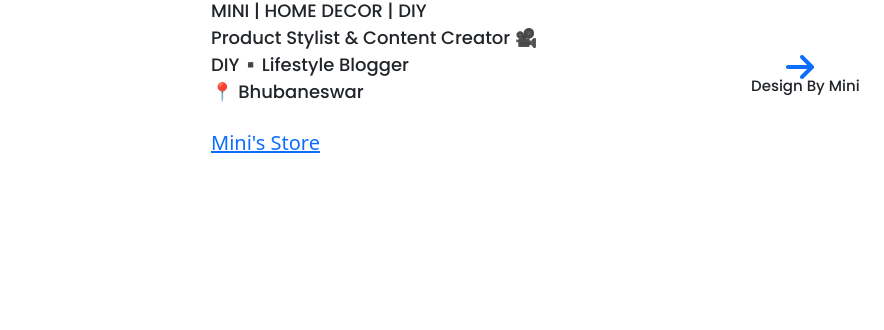
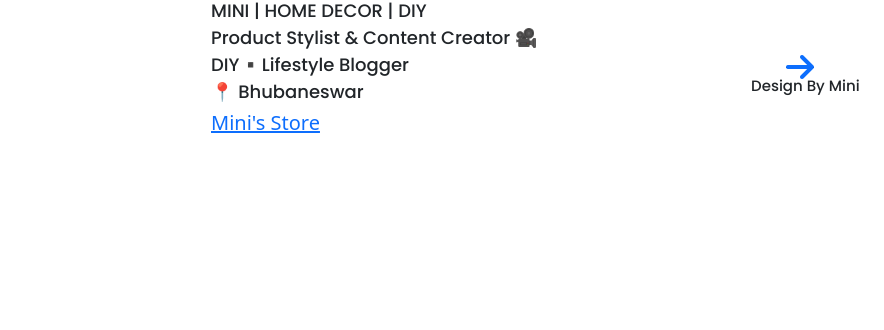
Before and after one commit to Nitin1692/dedie-decor, a website: page experts.html in a window 1280 px wide. Shown: the part 263-593 px from the top of the page, 396-1280 px from the left. Drawn offline with nearby package versions, Linux system fonts and the light colour scheme; a web font is replaced by a local one.

Commit message:
Added Experts

```diff
--- a/ExpertsStyle.css
+++ b/ExpertsStyle.css
@@ -567,3 +567,9 @@ body{
     font-size: 15px;
     font-family: 'Poppins', sans-serif;
 }
+
+.afflitate6{
+    position: relative;
+    top: -900px;
+    right: -525px;
+}
--- a/experts.html
+++ b/experts.html
@@ -42,7 +42,7 @@
             Product Stylist & Content Creator 🎥 <br>
             DIY▪️Lifestyle Blogger <br>
             📍 Bhubaneswar</p>
-        <h5><a href="https://www.amazon.in/shop/decor_miniz" class="afflitate2">Mini's Store</a></h5>
+        <h5><a href="https://www.amazon.in/shop/decor_miniz" class="afflitate6">Mini's Store</a></h5>
         <a href="https://instagram.com/decor_miniz?igshid=YmMyMTA2M2Y=" title="Contact Through Instagram"><i class="fa-solid fa-arrow-right fa-2xl rod4"></i></a>
         <h6 class="quote5">Design By Mini</h6>
     </div>
```
